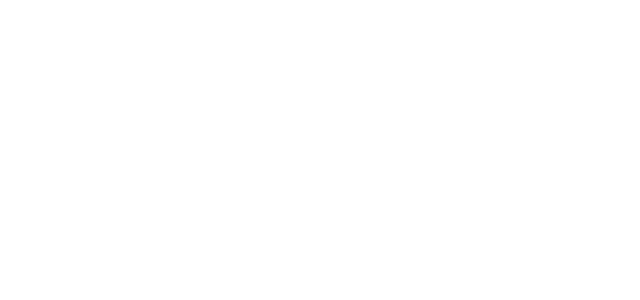
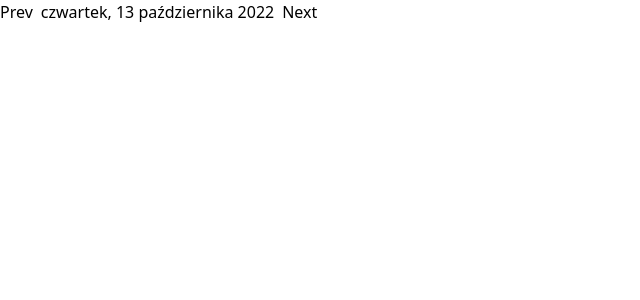
Before and after one commit to m-lagiewka/pokemon, a React (Create React App) app: page /testing in a window 1280 px wide. Before the commit this address had no page. Shown: the top 300 px of the page, without its empty margins (0-640 px from the left). Built offline with nearby package versions, Linux system fonts and the light colour scheme.

Commit message:
:construction: possible react bug

```diff
--- a/src/components/Scroll.jsx
+++ b/src/components/Scroll.jsx
@@ -6,10 +6,11 @@ import { useSearchParams } from "react-router-dom";
 
 const Scroll = ({ pokemonList, setScrolled }) => {
   const listInnerRef = useRef();
-  const [currPage, setCurrPage] = useState(1); // storing current page number
+  const [viewedPages, setViewedPages] = useState(new Set());
   const [pokemons, setPokemons] = useState([]); // storing list
+  const [currPage, setCurrPage] = useState(0); // storing current page number
   const [pageIndex, setPageIndex] = useState(new Set());
-  const [viewedPages, setViewedPages] = useState(new Set());
+
   const navigate = useNavigate();
   const [searchParams, setSearchParams] = useSearchParams();
   const [throttleTO, setThrottleTO] = useState(null);
@@ -37,10 +38,10 @@ const Scroll = ({ pokemonList, setScrolled }) => {
       let index = Array.from(pageIndex).findIndex((v) => v >= scrollTop);
 
       if (scrollTop + clientHeight > scrollHeight - 10 && index < currPage) {
-        setLink(currPage + 1);
+        // setLink(currPage + 1);
         setPageIndex(pageIndex.add(scrollTop));
       } else if (index > -1 && currPage > 0) {
-        setLink(index + 1);
+        // setLink(index + 1);
       }
 
       if (scrollTop !== 0) {
@@ -51,18 +52,31 @@ const Scroll = ({ pokemonList, setScrolled }) => {
     }
   };
 
+  const fetchData = (source) => {
+    const start = currPage * 20;
+    const end = start + 20;
+    const list = source.slice(start, end) || [];
+    setPokemons([...pokemons, ...list]);
+  };
+
+  useEffect(() => {
+    console.log(pokemons);
+  }, [pokemons]);
+
   useEffect(() => {
     if (!viewedPages.has(currPage)) {
-      const fetchData = () => {
-        const start = (currPage - 1) * 20;
-        const end = start + 20;
-        const list = pokemonList.slice(start, end) || [];
-        setPokemons([...pokemons, ...list]);
-      };
-      fetchData();
+      fetchData(pokemonList);
       setViewedPages(viewedPages.add(currPage));
     }
   }, [currPage]);
+
+  useEffect(() => {
+    // console.log(pokemons);
+    setViewedPages(new Set());
+    setPokemons([]);
+    setCurrPage(0);
+    // console.log(pokemonList);
+  }, [pokemonList]);
 
   return (
     <div
--- /dev/null
+++ b/src/components/Test.jsx
@@ -0,0 +1,45 @@
+import { useEffect, useState } from "react";
+
+const Test = () => {
+  const [currentDate, setCurrentDate] = useState(new Date());
+
+  useEffect(() => {
+    setCurrentDate(new Date());
+  }, []);
+
+  useEffect(() => {
+    console.log(currentDate);
+  }, [currentDate]);
+  return (
+    <div>
+      <button
+        onClick={() =>
+          setCurrentDate(
+            new Date(currentDate.setDate(currentDate.getDate() - 1))
+          )
+        }
+      >
+        Prev
+      </button>
+      <time className="p-2">
+        {currentDate.toLocaleDateString("pl-PL", {
+          weekday: "long",
+          year: "numeric",
+          month: "long",
+          day: "numeric",
+        })}
+      </time>
+      <button
+        onClick={() =>
+          setCurrentDate(
+            new Date(currentDate.setDate(currentDate.getDate() + 1))
+          )
+        }
+      >
+        Next
+      </button>
+    </div>
+  );
+};
+
+export default Test;
--- a/src/index.js
+++ b/src/index.js
@@ -4,6 +4,7 @@ import './index.css';
 import './components/styles/pokemon.css';
 import reportWebVitals from './reportWebVitals';
 import Loader from './components/Loader';
+import Test from './components/Test';
 import PokemonList from './pages/PokemonList';
 import PokemonContextProvider from './components/PokemonContextProvider';
 import {
@@ -18,6 +19,7 @@ root.render(
     <BrowserRouter>
       <Routes>
         <Route path="pokemon-list" element={<PokemonList />} />
+        <Route path="testing" element={<Test />} />
         <Route path="/" element={<Loader />} exact />
       </Routes>
     </BrowserRouter>
--- a/src/pages/PokemonList.jsx
+++ b/src/pages/PokemonList.jsx
@@ -9,6 +9,7 @@ import { useState } from "react";
 const PokemonList = () => {
   const { pokemonList } = useContext(PokemonContext);
   const [isScrolled, setIsScrolled] = useState(false);
+  const [searchResults, setSearchResults] = useState(pokemonList);
 
   const navigate = useNavigate();
 
@@ -19,9 +20,20 @@ const PokemonList = () => {
     // eslint-disable-next-line react-hooks/exhaustive-deps
   }, []);
 
-  useEffect(() => {
-    console.log("scrolled");
-  }, [isScrolled]);
+  // useEffect(() => {
+  //   console.log("scrolled");
+  // }, [isScrolled]);
+
+  const search = (e) => {
+    let search = e.target.value;
+    if (search.length > 2) {
+      setSearchResults(
+        pokemonList.filter((pokemon) => pokemon.name.match(search))
+      );
+    } else {
+      setSearchResults(pokemonList);
+    }
+  };
 
   return (
     <>
@@ -35,6 +47,7 @@ const PokemonList = () => {
             autofill="false"
             type="text"
             placeholder="Search..."
+            onChange={search}
           />
           <div className="flex-shrink-0">
             <img
@@ -48,7 +61,7 @@ const PokemonList = () => {
           </div>
         </div>
       </div>
-      <Scroll pokemonList={pokemonList} setScrolled={setIsScrolled} />
+      <Scroll pokemonList={searchResults} setScrolled={setIsScrolled} />
     </>
   );
 };
```
